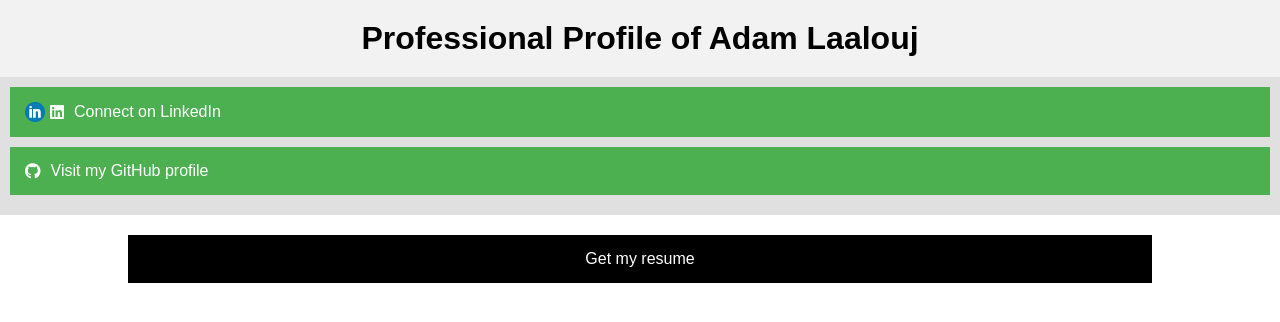
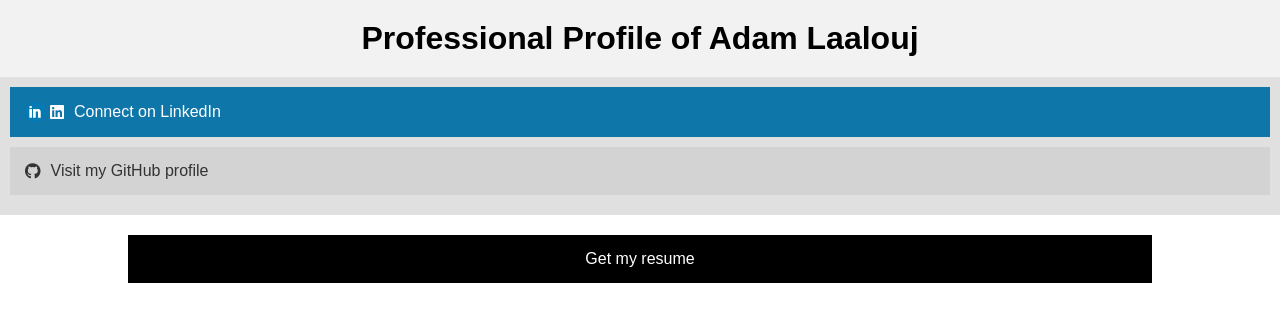
Before and after one commit to alaalouj/Professional_profile, a plain HTML site: page index.html in a window 1280 px wide. Drawn offline with Linux system fonts and the light colour scheme; a small style sheet from the web is missing.

Commit message:
button colors

```diff
--- a/index.html
+++ b/index.html
@@ -19,12 +19,17 @@
 
     <nav>
       <button
+        class="linkedin-button"
         onclick="window.open('https://www.linkedin.com/in/adam-laalouj', '_blank')"
       >
         <img src="linkedin_logo.png" alt="LinkedIn Logo" class="icon" />
         <i class="fab fa-linkedin"></i> Connect on LinkedIn
       </button>
-      <button onclick="window.open('https://github.com/alaalouj', '_blank')">
+
+      <button
+        class="github-button"
+        onclick="window.open('https://github.com/alaalouj', '_blank')"
+      >
         <i class="fab fa-github"></i> Visit my GitHub profile
       </button>
     </nav>
--- a/styles.css
+++ b/styles.css
@@ -19,21 +19,40 @@ nav {
   padding: 10px;
 }
 
-button {
+/* Updated styles for LinkedIn button */
+button.linkedin-button {
   display: flex;
   align-items: center;
   width: 100%;
   margin-bottom: 10px;
   padding: 15px;
   font-size: 16px;
-  background-color: #4caf50;
+  background-color: #0e76a8; /* Updated color */
   color: white;
   border: none;
   cursor: pointer;
 }
 
-button:hover {
-  background-color: #45a049;
+button.linkedin-button:hover {
+  background-color: #075985; /* Darker shade on hover */
+}
+
+/* Updated styles for GitHub button */
+button.github-button {
+  display: flex;
+  align-items: center;
+  width: 100%;
+  margin-bottom: 10px;
+  padding: 15px;
+  font-size: 16px;
+  background-color: lightgray; /* Updated color */
+  color: #333; /* Updated text color */
+  border: none;
+  cursor: pointer;
+}
+
+button.github-button:hover {
+  background-color: #ccc; /* Darker shade on hover */
 }
 
 .resume-button {
@@ -57,8 +76,7 @@ button i {
   margin-right: 10px;
 }
 
-/* Add this to your existing CSS file or in a new style tag in the head section */
-
+/* Updated styles for the icon */
 .icon {
   width: 20px; /* Adjust the width as needed */
   height: auto; /* Maintain aspect ratio */
```
